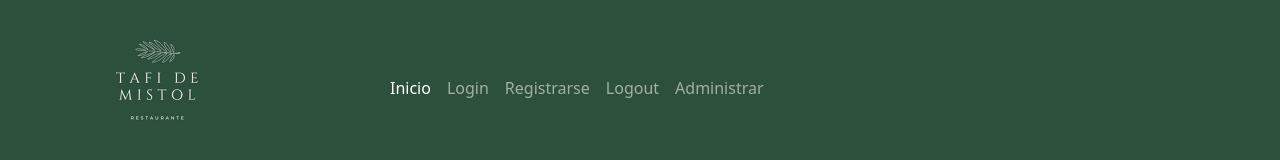
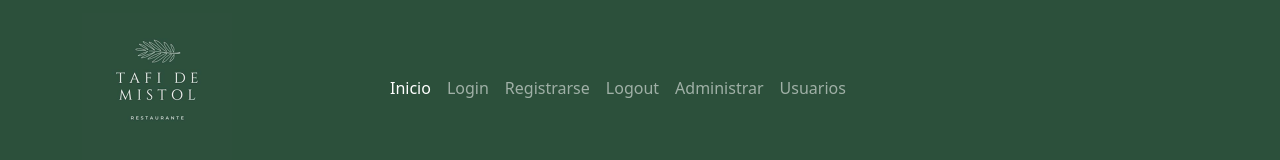
Before and after one commit to gonzalogg94/restaurantFront, a React (Create React App) app: page / in a window 1280 px wide. Shown: the top 160 px of the page. Built offline with nearby package versions, Linux system fonts and the light colour scheme; a web font is replaced by a local one.

Commit message:
se agrega la opcion de admin usuarios en el navbar

```diff
--- a/src/components/common/Menu.jsx
+++ b/src/components/common/Menu.jsx
@@ -29,6 +29,9 @@ const Menu = () => {
               <NavLink end className="nav-item nav-link" to="/administrador">
                 Administrar
               </NavLink>
+              <NavLink end className="nav-item nav-link" to="/administrador">
+                Usuarios
+              </NavLink>
             </Nav>
           </Navbar.Collapse>
         </Navbar>
```
